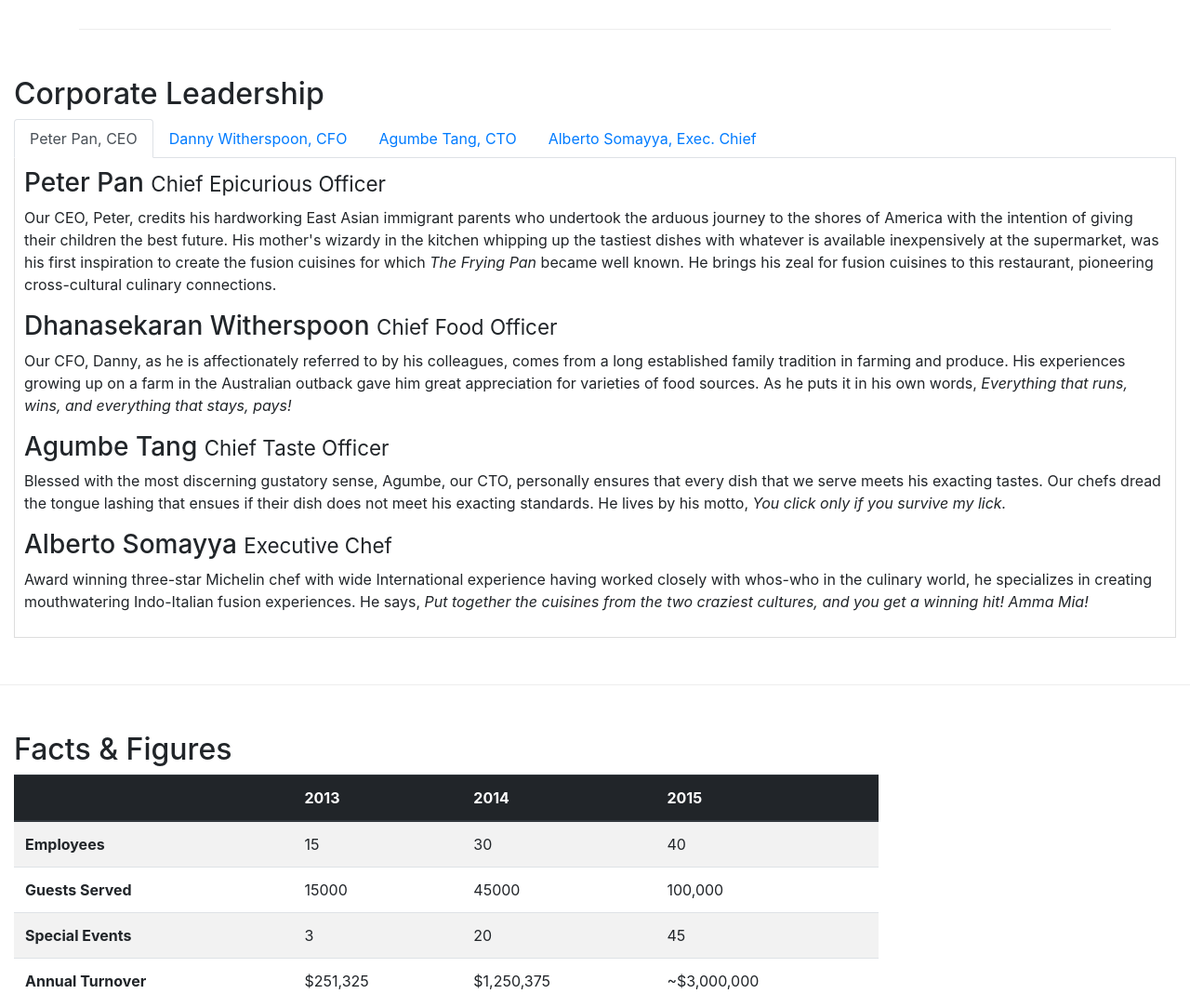
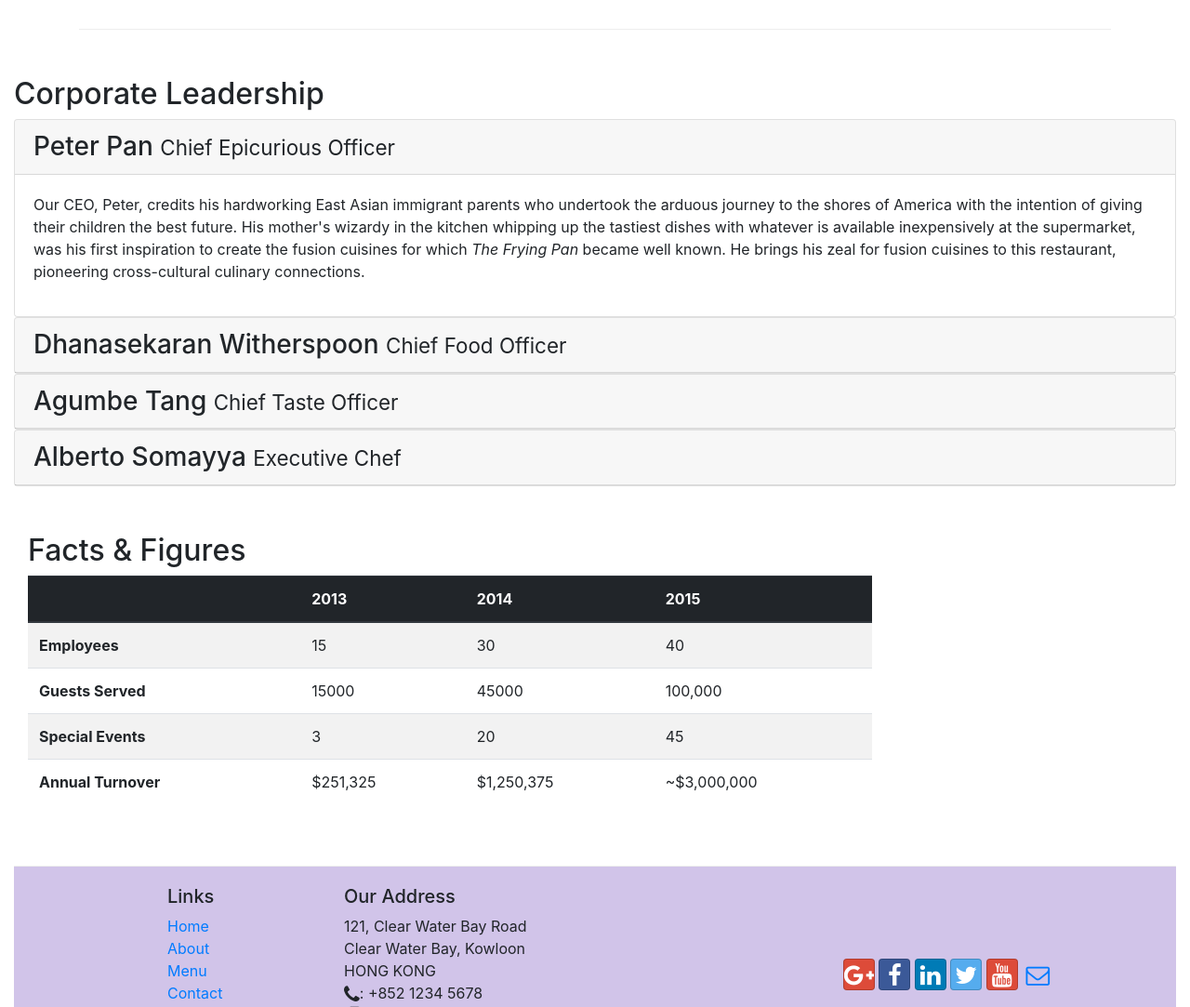
Before and after one commit to Amir210711/coursera, a website: page aboutus.html in a window 1280 px wide. Shown: the part 940-2023 px from the top of the page at 93% size. Drawn offline with nearby package versions, Linux system fonts and the light colour scheme.

Commit message:
accordion

```diff
--- a/aboutus.html
+++ b/aboutus.html
@@ -99,47 +99,66 @@
             <div class="col-12">
                 <h2>Corporate Leadership</h2>
 
-                <ul class="nav nav-tabs">
-                    <li class="nav-item">
-                        <a class="nav-link active" href="#peter"
-                        role="tab" data-toggle="tab">Peter Pan, CEO</a>
-                    </li>
-                    <li class="nav-item">
-                        <a class="nav-link" href="#danny"
-                        role="tab" data-toggle="tab">Danny Witherspoon, CFO</a>
-                    </li>
-                    <li class="nav-item">
-                        <a class="nav-link" href="#agumbe"
-                        role="tab" data-toggle="tab">Agumbe Tang, CTO</a>
-                    </li>
-                    <li class="nav-item">
-                        <a class="nav-link" href="#alberto"
-                        role="tab" data-toggle="tab">Alberto Somayya, Exec. Chief</a>
-                    </li>
-                </ul>
-                </ul>
-
-                <div class="tab-content">
-                    <div role="tabpanel" class="tab-pane fade show active" id="peter">
-                    <h3>Peter Pan <small>Chief Epicurious Officer</small></h3>
-                    <p class="d-none d-sm-block">Our CEO, Peter, credits his hardworking East Asian immigrant parents who undertook the arduous journey to the shores of America with the intention of giving their children the best future. His mother's wizardy in the kitchen whipping up the tastiest dishes with whatever is available inexpensively at the supermarket, was his first inspiration to create the fusion cuisines for which <em>The Frying Pan</em> became well known. He brings his zeal for fusion cuisines to this restaurant, pioneering cross-cultural culinary connections.</p>
+                <div id="accordion">
+                    <div class="card">
+                        <div class="card-header" role="tab" id="peterhead">
+                        <h3 class="mb-0">
+                            <a data-toggle="collapse" data-target="#peter">
+                            Peter Pan <small>Chief Epicurious Officer</small>
+                            </a>
+                        </h3>
+                        </div>
+                        <div class="collapse show" id="peter" data-parent="#accordion">
+                            <div class="card-body">
+                                <p class="d-none d-sm-block">Our CEO, Peter, credits his hardworking East Asian immigrant parents who undertook the arduous journey to the shores of America with the intention of giving their children the best future. His mother's wizardy in the kitchen whipping up the tastiest dishes with whatever is available inexpensively at the supermarket, was his first inspiration to create the fusion cuisines for which <em>The Frying Pan</em> became well known. He brings his zeal for fusion cuisines to this restaurant, pioneering cross-cultural culinary connections.</p>
+                            </div>
+                        </div>
                     </div>
-                    <div role="tabpanel" class="tab-pane fade show active" id="danny">
-                    <h3>Dhanasekaran Witherspoon <small>Chief Food Officer</small></h3>
-                    <p class="d-none d-sm-block">Our CFO, Danny, as he is affectionately referred to by his colleagues, comes from a long established family tradition in farming and produce. His experiences growing up on a farm in the Australian outback gave him great appreciation for varieties of food sources. As he puts it in his own words, <em>Everything that runs, wins, and everything that stays, pays!</em></p>
+                    <div id="accordion">
+                        <div class="card">
+                            <div class="card-header" role="tab" id="dannyhead">
+                            <h3 class="mb-0">
+                                <a class="collapsed" data-toggle="collapse" data-target="#danny">
+                                Dhanasekaran Witherspoon <small>Chief Food Officer</small>
+                                </a>
+                            </h3>
+                        </div>
+                        <div class="collapse" id="danny" data-parent="#accordion">
+                            <div class="card-body">
+                                <p class="d-none d-sm-block">Our CFO, Danny, as he is affectionately referred to by his colleagues, comes from a long established family tradition in farming and produce. His experiences growing up on a farm in the Australian outback gave him great appreciation for varieties of food sources. As he puts it in his own words, <em>Everything that runs, wins, and everything that stays, pays!</em></p>
+                            </div>
+                        </div>
                     </div>
-                    <div role="tabpanel" class="tab-pane fade show active" id="agumbe">
-                    <h3>Agumbe Tang <small>Chief Taste Officer</small></h3>
-                    <p class="d-none d-sm-block">Blessed with the most discerning gustatory sense, Agumbe, our CTO, personally ensures that every dish that we serve meets his exacting tastes. Our chefs dread the tongue lashing that ensues if their dish does not meet his exacting standards. He lives by his motto, <em>You click only if you survive my lick.</em></p>
+                    <div id="accordion">
+                        <div class="card">
+                            <div class="card-header" role="tab" id="agumbehead">
+                            <h3 class="mb-0">
+                                <a class="collapsed" data-toggle="collapse" data-target="#agumbe">
+                                Agumbe Tang <small>Chief Taste Officer</small>
+                                </a>
+                            </h3>
+                        </div>
+                        <div class="collapse" id="agumbe" data-parent="#accordion">
+                            <div class="card-body">
+                                <p class="d-none d-sm-block">Blessed with the most discerning gustatory sense, Agumbe, our CTO, personally ensures that every dish that we serve meets his exacting tastes. Our chefs dread the tongue lashing that ensues if their dish does not meet his exacting standards. He lives by his motto, <em>You click only if you survive my lick.</em></p>
+                            </div>
+                        </div>
                     </div>
-                    <div role="tabpanel" class="tab-pane fade show active" id="alberto">
-                    <h3>Alberto Somayya <small>Executive Chef</small></h3>
-                    <p class="d-none d-sm-block">Award winning three-star Michelin chef with wide International experience having worked closely with whos-who in the culinary world, he specializes in creating mouthwatering Indo-Italian fusion experiences. He says, <em>Put together the cuisines from the two craziest cultures, and you get a winning hit! Amma Mia!</em></p>
+             <div id="accordion">
+                <div class="card">
+                    <div class="card-header" role="tab" id="albertohead">
+                    <h3 class="mb-0">
+                        <a class="collapsed" data-toggle="collapse" data-target="#alberto">
+                        Alberto Somayya <small>Executive Chef</small>
+                        </a>
+                    </h3>
+                </div>
+                <div class="collapse" id="alberto" data-parent="#accordion">
+                    <div class="card-body">
+                        <p class="d-none d-sm-block">Award winning three-star Michelin chef with wide International experience having worked closely with whos-who in the culinary world, he specializes in creating mouthwatering Indo-Italian fusion experiences. He says, <em>Put together the cuisines from the two craziest cultures, and you get a winning hit! Amma Mia!</em></p>
                     </div>
-
                 </div>
             </div>
-       </div>
        <div class="row row-content">
         <div class="col-12 col-sm-9">
             <h2>Facts &amp; Figures</h2>
```
